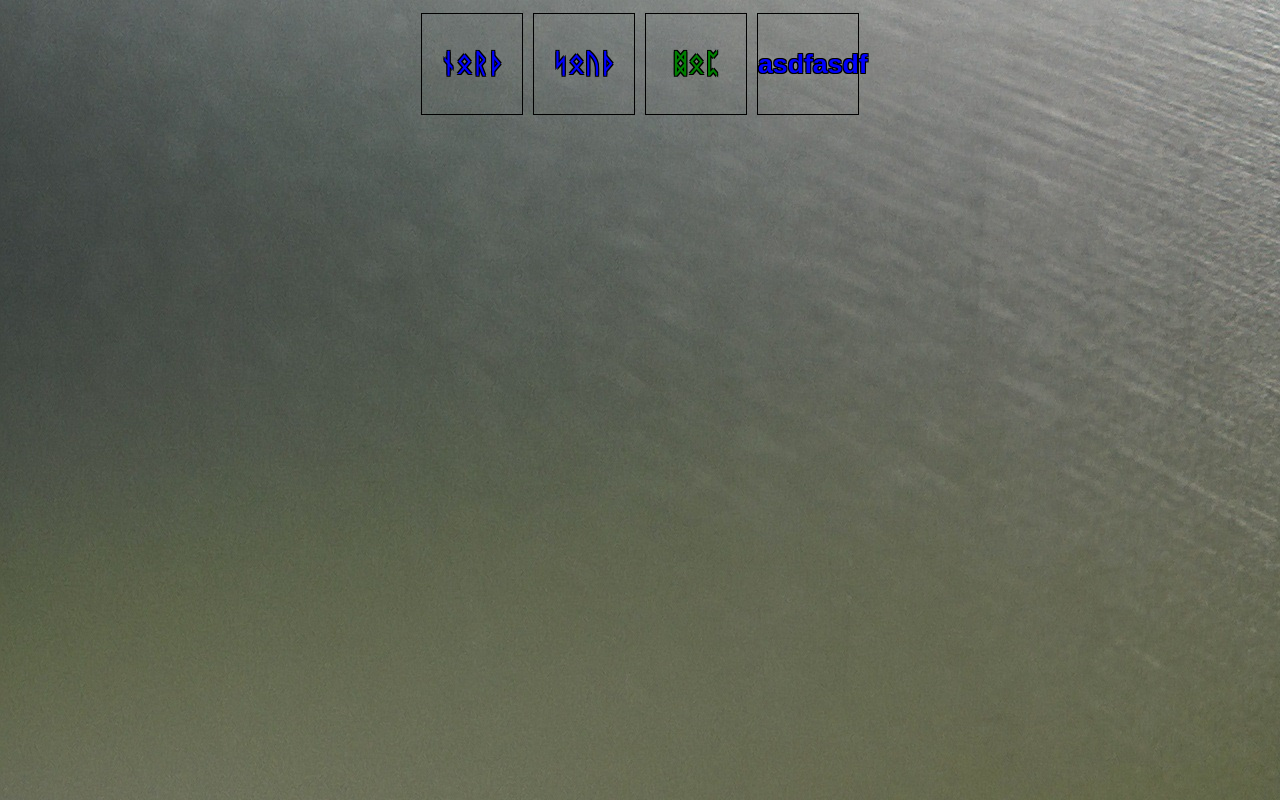
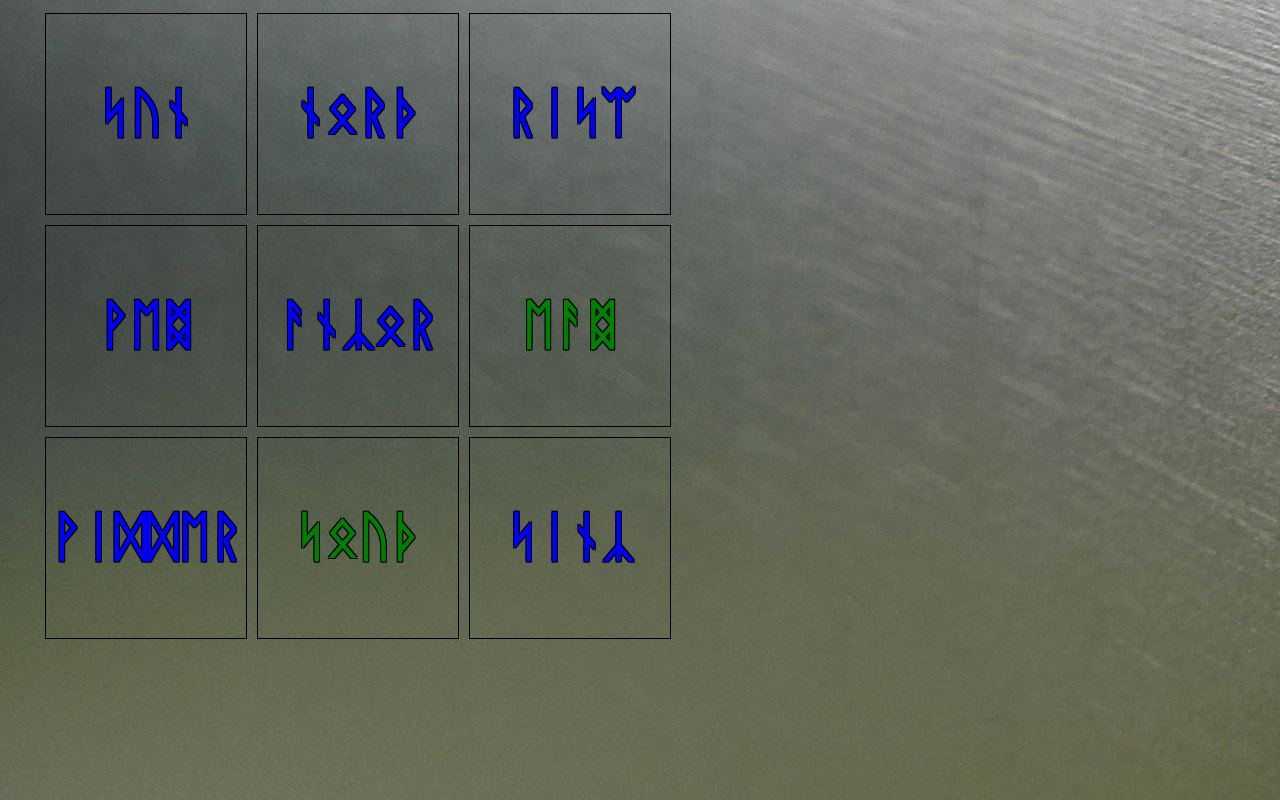
Before and after one commit to mckaysalisbury/dnd, a plain HTML site: page cloud.html in a window 1280 px wide. Drawn offline with Linux system fonts and the light colour scheme.

Commit message:
finish dwarven

```diff
--- a/cloud.html
+++ b/cloud.html
@@ -8,15 +8,16 @@
                 background-image: url("airForce.jpg");
                 text-align: center;
                 font-family: fantasy;
+                width: 699px;
             }
             div {
                 border: 1px solid black;
                 display: inline-block;
                 margin: 5px;
-                width: 100px;
-                height: 100px;
-                line-height: 100px;
-                font-size: 20pt;
+                width: 200px;
+                height: 200px;
+                line-height: 200px;
+                font-size: 40pt;
                 vertical-align: middle;
                 font-weight: bold;
                 text-shadow:
@@ -27,31 +28,59 @@
             }
         </style>
         <script>
-            let activated = new Set(["stop"]);
+            let activated = new Set(["south", "east"]);
             const data = {
+                clockwise: {
+                    language: "dwarf",
+                    text: "ᛋᚢᚾ",
+                    translation: "Sun",
+                },
                 north: {
                     language: "dwarf",
                     text: "ᚾᛟᚱᚦ",
                     translation: "North",
+                },
+                up: {
+                    language: "dwarf",
+                    text: "ᚱᛁᛋᛠ",
+                    translation: "Rise"
+                },
+                west: {
+                    language: "dwarf",
+                    text: "ᚹᛖᛥ",
+                    translation: "West",
+                },
+                stop: {
+                    language: "dwarf",
+                    text: "ᚨᚾᛣᛟᚱ",
+                    translation: "Anchor",
+                },
+                east: {
+                    language: "dwarf",
+                    text: "ᛖᚨᛥ",
+                    translation: "East",
+                },
+                counter: {
+                    language: "dwarf",
+                    text: "ᚹᛁᛞᛞᛖᚱ",
+                    translation: "Widder"
                 },
                 south: {
                     language: "dwarf",
                     text: "ᛋᛟᚢᚦ",
                     translation: "North",
                 },
-                stop: {
+                down: {
                     language: "dwarf",
-                    text: "ᛥᛟᛈ",
-                    translation: "Stop",
+                    text: "ᛋᛁᚾᛣ",
+                    translation: "Sink"
                 },
-                east: {
-                    language: "dwarf",
-                    text: "asdfasdf",
-                    translation: "East",
-                }
             }
             exclusiveSets = [
                 new Set(["north", "south", "stop"]),
+                new Set(["east", "west", "stop"]),
+                new Set(["up", "down", "stop"]),
+                new Set(["clockwise", "counter", "stop"])
             ]
 
             function inPlaceDifference(left, right) {
```
